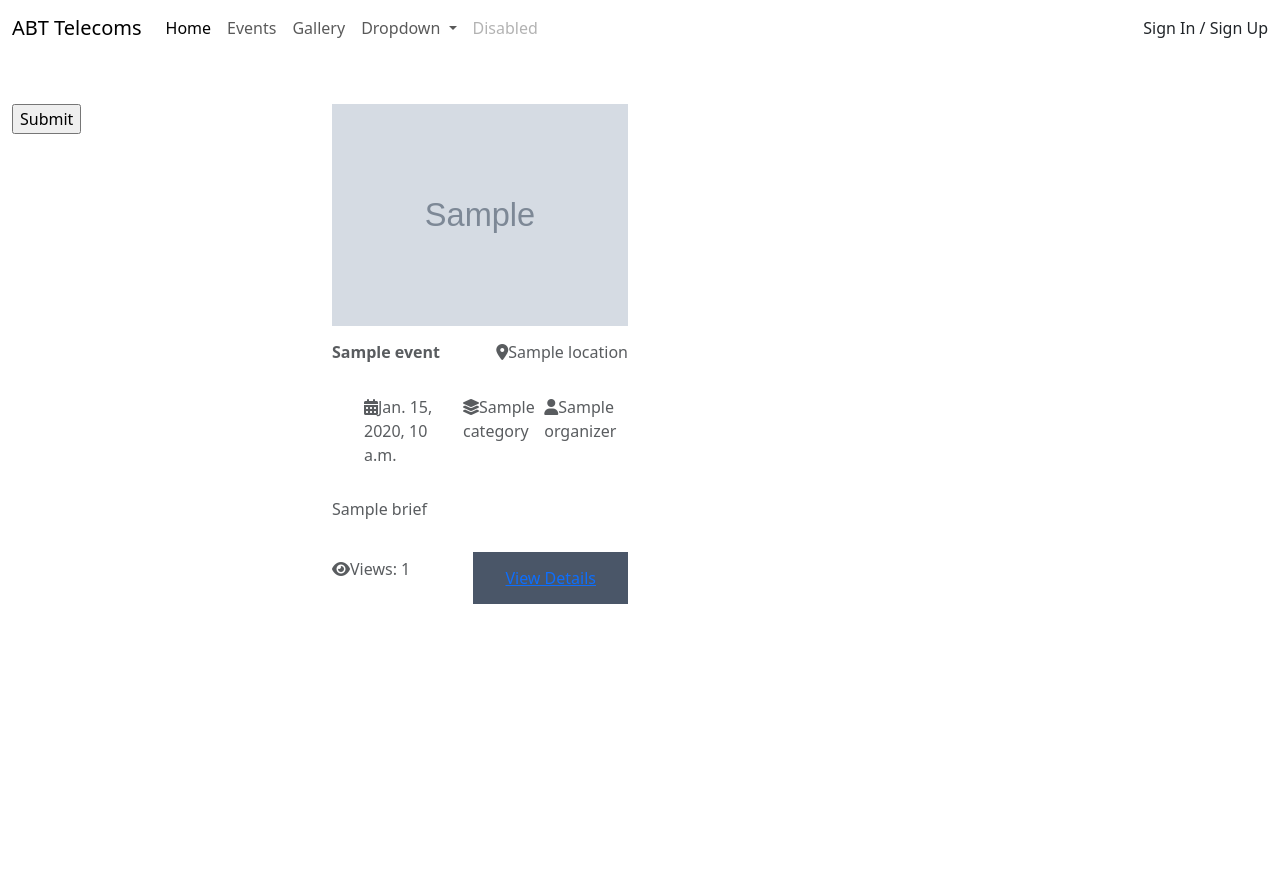
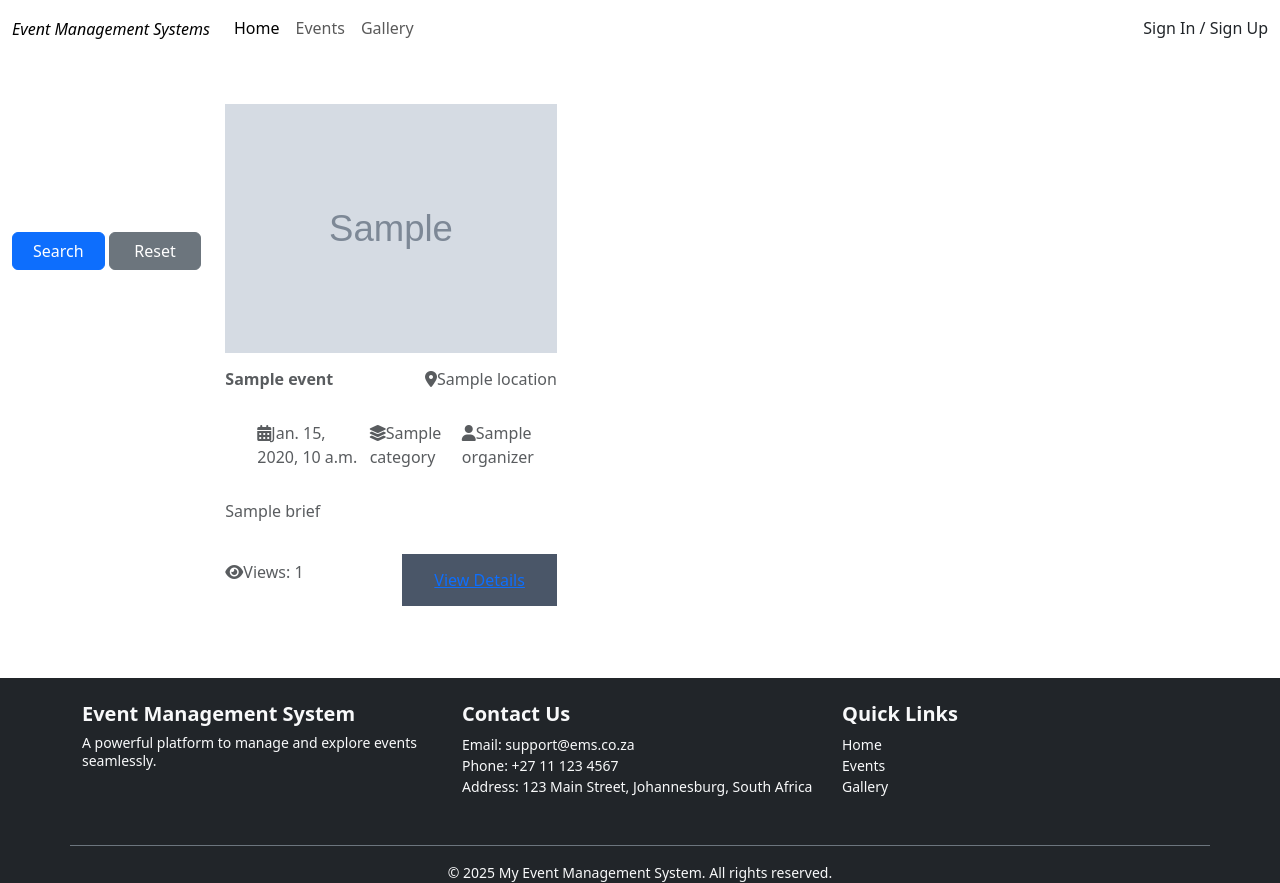
Before and after one commit to NgobeseA/ems_project, a Django app: template templates/event_list.html in a window 1280 px wide. Before the commit the page ends 604 px from the top, so only its background shows below. Run offline with Django 3.2, Linux system fonts and the light colour scheme; the template is opened without the code that fills it: most values are stand-ins (such as "Sample title", 1, 10 or a date in 2020); grey boxes marked "Sample" are stand-in pictures.

Commit message:
adding a footer

```diff
--- a/templates/base.html
+++ b/templates/base.html
@@ -20,7 +20,9 @@
   </head>
   <body>
     <div class="all-container">
-      {% include 'partials/navbar.html' %} {% block content %} {% endblock%}
+      {% include 'partials/navbar.html' %}
+      <main>{% block content %} {% endblock%}</main>
+      {% include 'partials/footer.html' %}
     </div>
 
     <script src="{% static 'js/script.js' %}"></script>
--- a/templates/event_list.html
+++ b/templates/event_list.html
@@ -15,13 +15,41 @@
   {% if filter %}
     <div class="row">
       <!-- Filter form -->
-      <div class="col-md-3">
-        <form method="get">
-            {{ filter.form.as_p }}
-            <input type="submit" />
-        </form>
+      <div class="col-md-2">
+        <form method="get" class="gap-3">
+    <div class="col-md-6 mb-2">
+        <label for="{{ filter.form.title.id_for_label }}" class="form-label">
+            {{ filter.form.title.label }}
+        </label>
+        {{ filter.form.title }}
+    </div>
+    <div class="col-md-6 mb-2">
+        <label for="{{ filter.form.location.id_for_label }}" class="form-label">
+            {{ filter.form.location.label }}
+        </label>
+        {{ filter.form.location }}
+    </div>
+    <div class="col-md-2 mb-2">
+        <label for="{{ filter.form.status.id_for_label }}" class="form-label">
+            {{ filter.form.status.label }}
+        </label>
+        {{ filter.form.status }}
+    </div>
+    <div class="col-md-2 mb-2">
+        <label for="{{ filter.form.category.id_for_label }}" class="form-label">
+            {{ filter.form.category.label }}
+        </label>
+        {{ filter.form.category }}
+    </div>
+    <div class="col d-flex align-items-end gap-1">
+        <button type="submit" class="btn btn-primary w-100">Search</button>
+        <a href="{% url 'event_list' %}" class="btn btn-secondary w-100">Reset</a>
+    </div>
+</form>
+
+
       </div>
-      <div class="col-md-9">
+      <div class="col-md-10">
         <div class="row">
           {%for event in filter.qs%}
         <div class="col-md-4 mb-4">
--- a/templates/my_events.html
+++ b/templates/my_events.html
@@ -29,7 +29,7 @@
         </thead>
         <tbody>
           <tr>
-            <td>{{event.title}}</td>
+            <td><a href="{% url 'view_event' event.pk %}">{{event.title}}</a></td>
             <td>{{event.location}}</td>
             <td>{{event.venue}}</td>
             <td>{{event.date}}</td>
--- /dev/null
+++ b/templates/partials/footer.html
@@ -0,0 +1,43 @@
+<footer class="bg-dark text-light pt-4 mt-5">
+    <div class="container">
+        <div class="row">
+            <!-- Column 1: System Name -->
+            <div class="col-md-4 mb-3">
+                <h5 class="fw-bold">Event Management System</h5>
+                <p class="small">A powerful platform to manage and explore events seamlessly.</p>
+            </div>
+
+            <!-- Column 2: Contact Details -->
+            <div class="col-md-4 mb-3">
+                <h5 class="fw-bold">Contact Us</h5>
+                <ul class="list-unstyled small">
+                    <li>Email: support@ems.co.za</li>
+                    <li>Phone: +27 11 123 4567</li>
+                    <li>Address: 123 Main Street, Johannesburg, South Africa</li>
+                </ul>
+            </div>
+
+            <!-- Column 3: Navbar Links -->
+            <div class="col-md-4 mb-3">
+                <h5 class="fw-bold">Quick Links</h5>
+                <ul class="nav flex-column small">
+                    <li class="nav-item"><a class="nav-link text-light p-0" href="#">Home</a></li>
+                    <li class="nav-item"><a class="nav-link text-light p-0" href="#">Events</a></li>
+                    <li class="nav-item"><a class="nav-link text-light p-0" href="#">Gallery</a></li>
+                </ul>
+            </div>
+        </div>
+
+        <!-- Bottom row -->
+        <div class="row border-top border-secondary mt-3 pt-3">
+            <div class="col text-center small">
+                &copy; <span id="year"></span> My Event Management System. All rights reserved.
+            </div>
+        </div>
+    </div>
+</footer>
+
+<!-- JS to auto-update year -->
+<script>
+    document.getElementById("year").textContent = new Date().getFullYear();
+</script>
--- a/templates/partials/navbar.html
+++ b/templates/partials/navbar.html
@@ -1,7 +1,7 @@
 {% load static %}
 <nav class="navbar navbar-expand-lg" id="navbar">
   <div class="container-fluid">
-    <a class="navbar-brand" href="{% url 'home' %}"> ABT Telecoms </a>
+    <a class="navbar-brand text-center" href="{% url 'home' %}"><span style="font-style: italic; font-size: 16px;">Event Management Systems</span> </a>
     <button
       class="navbar-toggler"
       type="button"
@@ -25,34 +25,11 @@
         </li>
         {% if user.is_authenticated %}
         <li class="nav-item">
-          <a class="nav-link" href="{% url 'my_events' %}">My Events</a>
-        </li>
-        <li class="nav-item">
           <a class="nav-link" href="{% url 'add_event' %}">Add Event</a>
         </li>
         {%endif%}
         <li class="nav-item">
           <a class="nav-link" href="{% url 'gallery' %}">Gallery</a>
-        </li>
-        <li class="nav-item dropdown">
-          <a
-            class="nav-link dropdown-toggle"
-            href="#"
-            role="button"
-            data-bs-toggle="dropdown"
-            aria-expanded="false"
-          >
-            Dropdown
-          </a>
-          <ul class="dropdown-menu">
-            <li><a class="dropdown-item" href="#">Action</a></li>
-            <li><a class="dropdown-item" href="#">Another action</a></li>
-            <li><hr class="dropdown-divider" /></li>
-            <li><a class="dropdown-item" href="#">Something else here</a></li>
-          </ul>
-        </li>
-        <li class="nav-item">
-          <a class="nav-link disabled" aria-disabled="true">Disabled</a>
         </li>
       </ul>
       <div class="ms-auto">
@@ -68,6 +45,9 @@
             <div class="user-circle">{{ user.username|slice:":1"|upper }}</div>
             <small class="username-text">{{ user.username }}</small>
              <ul class="dropdown-menu text-small" aria-labelledby="userDropdown">
+              <li class="nav-item">
+          <a class="nav-link" href="{% url 'my_events' %}">My Events</a>
+        </li>
             <li>
               <a class="dropdown-item" href="{% url 'logout' %}">Logout</a>
             </li>
```
Also changed, not shown: event_app/filters.py (+8 -0 lines), templates/event_details.html (+29 -0 lines).
